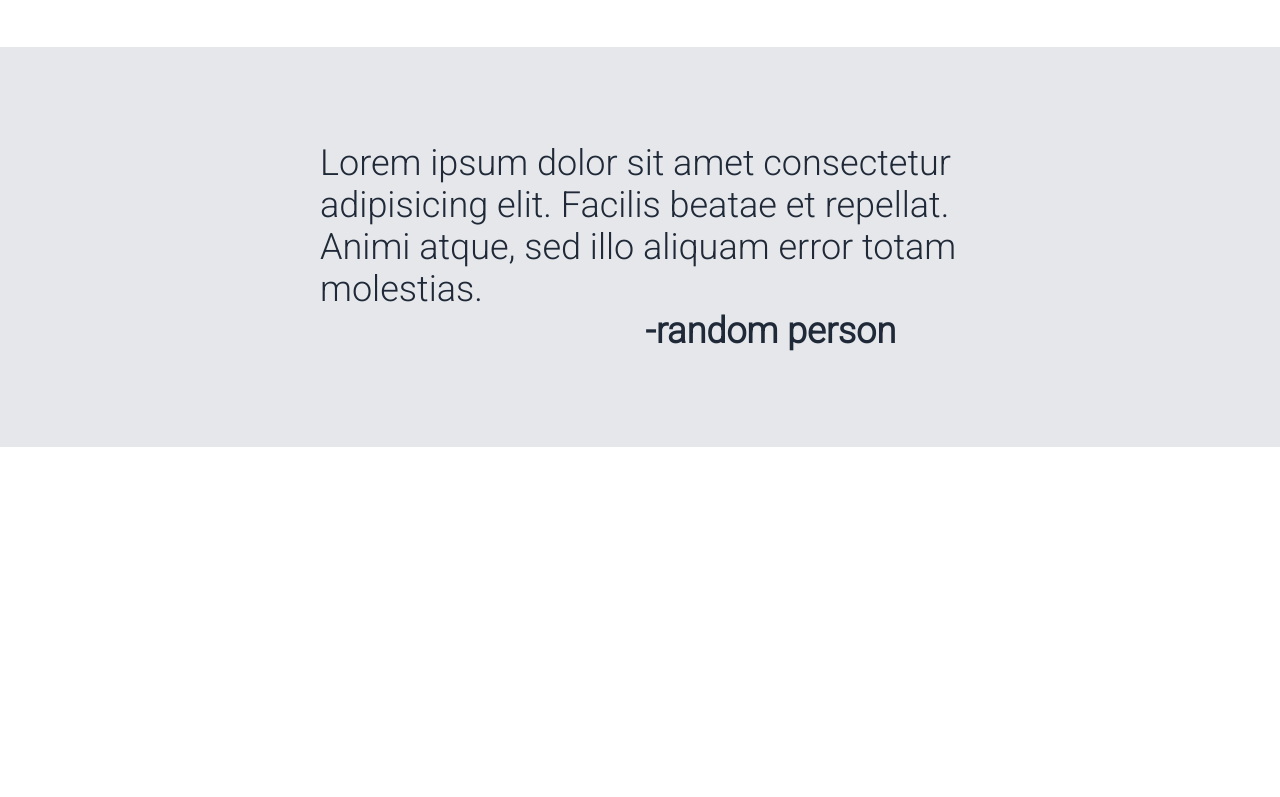
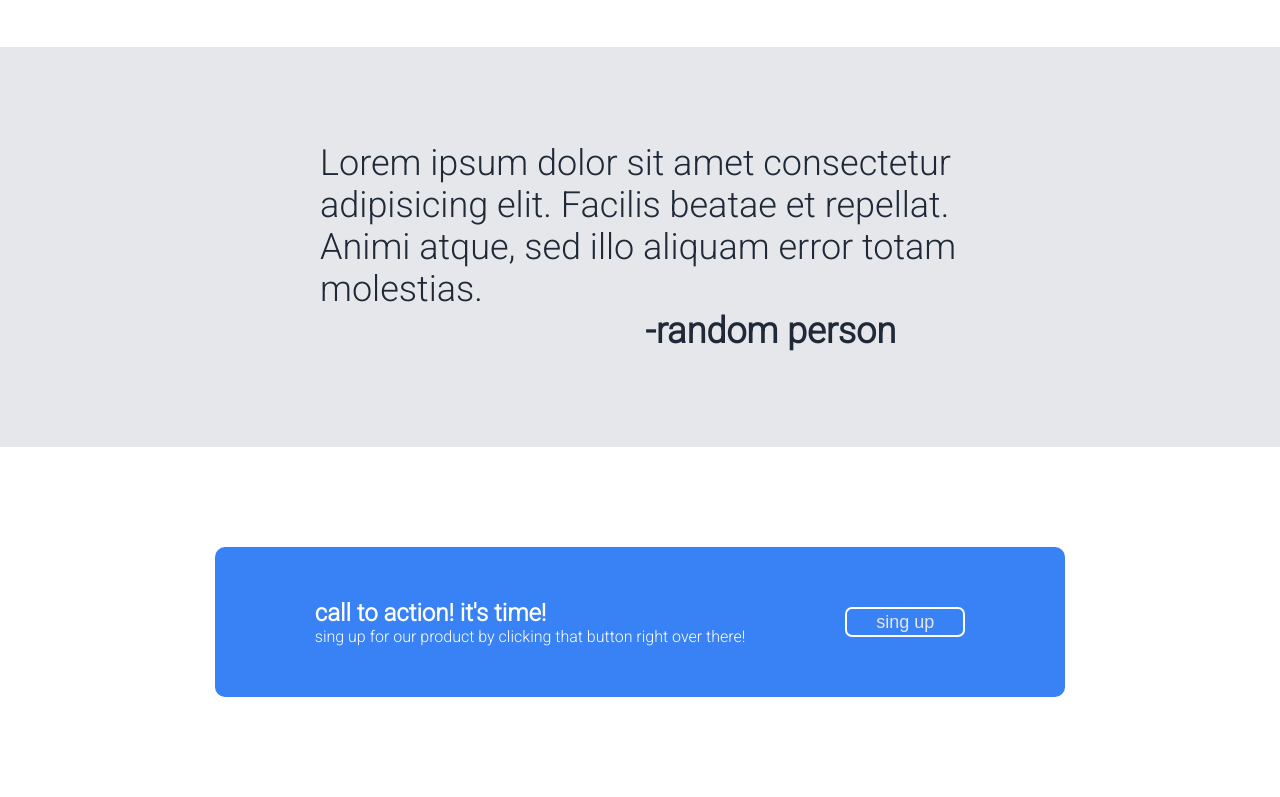
Before and after one commit to JPd3v/landing-page, a plain HTML site: page index.html in a window 1280 px wide. Shown: the part 812-1609 px from the top of the page. Before the commit the page ends 1259 px from the top, so only its background shows below. Drawn offline with Linux system fonts and the light colour scheme.

Commit message:
agregada la cuarta parte de la pagina web

```diff
--- a/index.html
+++ b/index.html
@@ -55,6 +55,19 @@
         <div class="quote">
             <p>Lorem ipsum dolor sit amet consectetur adipisicing elit. Facilis beatae et repellat. Animi atque, sed illo aliquam error totam molestias. </p>
             <div class="person">-random person</div>
+        </div>
+    </div>
+    <div class="fourth-part-wrapper">
+
+        <div class="entire">
+        <div class="left-side">
+                <h2>call to action! it's time!</h2>
+                <p>sing up for our product by clicking that button right over there!</p>
+            </div>
+            <div class="right-side">
+                <button class="sign-up-button">sing up</button>
+            </div>
+        </div>
     </div>
 
 </body>
--- a/style.css
+++ b/style.css
@@ -135,3 +135,29 @@ body {
     padding-right: 10%;
     font-weight: bold;
 }
+
+.fourth-part-wrapper {
+    height: 350px;
+    display: flex;
+    justify-content: center;
+    align-items: center;
+    gap: 300px;
+}
+
+.entire{
+    display: flex;
+    background-color: #3882f6;
+    height: 150px;
+    width: 850px;
+    border-radius: 10px;
+    justify-content: space-evenly;
+    align-items: center;
+}
+
+.right-side .sign-up-button{
+    border: 2px white solid
+}
+
+.left-side{
+    color: white;
+}
```
